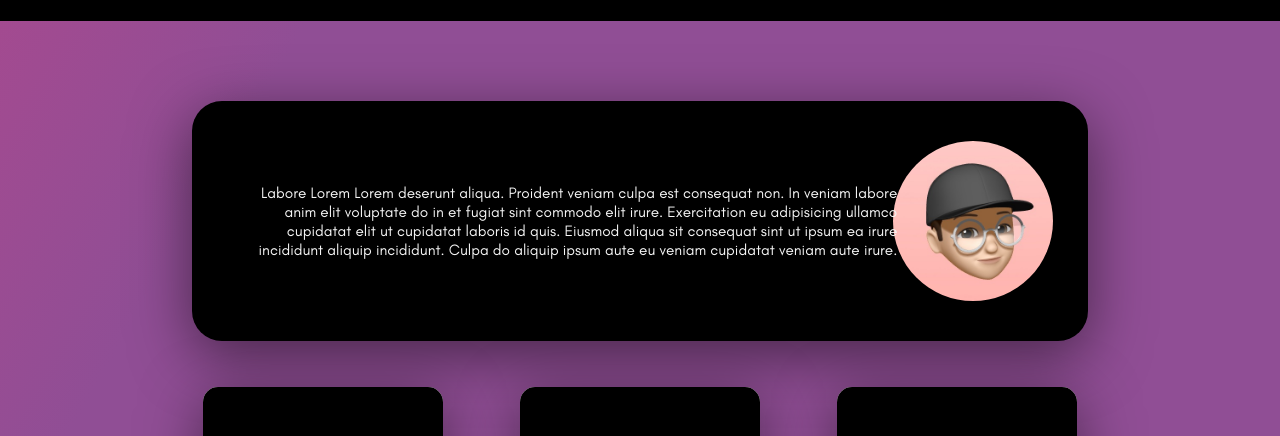
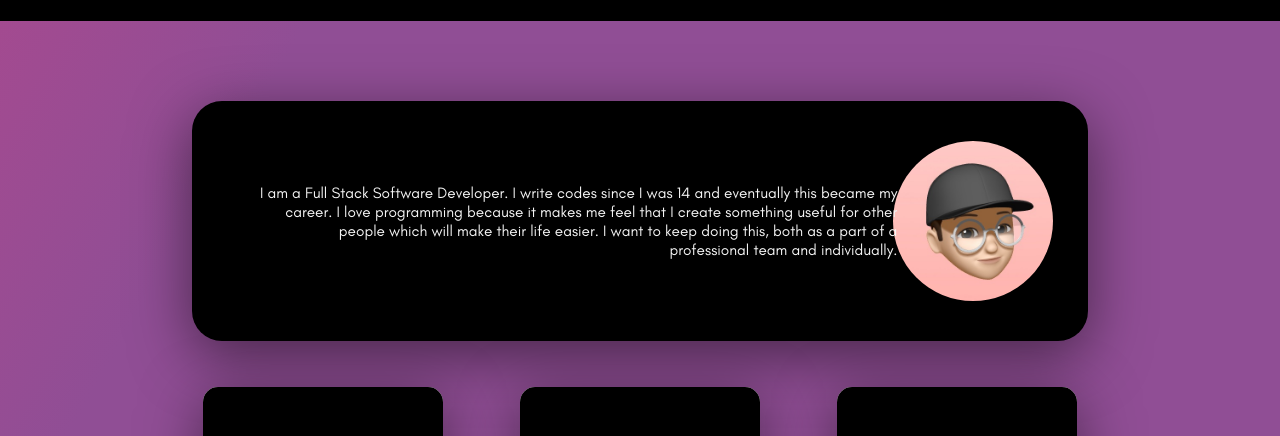
Before and after one commit to tbedirhanacar/tbedirhanacar.github.io, a plain HTML site: page index.html in a window 1280 px wide. Shown: the part 779-1215 px from the top of the page. Drawn offline with Linux system fonts and the light colour scheme.

Commit message:
about-me text

```diff
--- a/index.html
+++ b/index.html
@@ -38,7 +38,7 @@
             </div>
             <div class="abt-para">
                 <p>
-                    Labore Lorem Lorem deserunt aliqua. Proident veniam culpa est consequat non. In veniam labore anim elit voluptate do in et fugiat sint commodo elit irure. Exercitation eu adipisicing ullamco cupidatat elit ut cupidatat laboris id quis. Eiusmod aliqua sit consequat sint ut ipsum ea irure incididunt aliquip incididunt. Culpa do aliquip ipsum aute eu veniam cupidatat veniam aute irure.
+                   I am a Full Stack Software Developer. I write codes since I was 14 and eventually this became my career. I love programming because it makes me feel that I create something useful for other people which will make their life easier. I want to keep doing this, both as a part of a professional team and individually.
                 </p>
             </div>
         </div>
```
